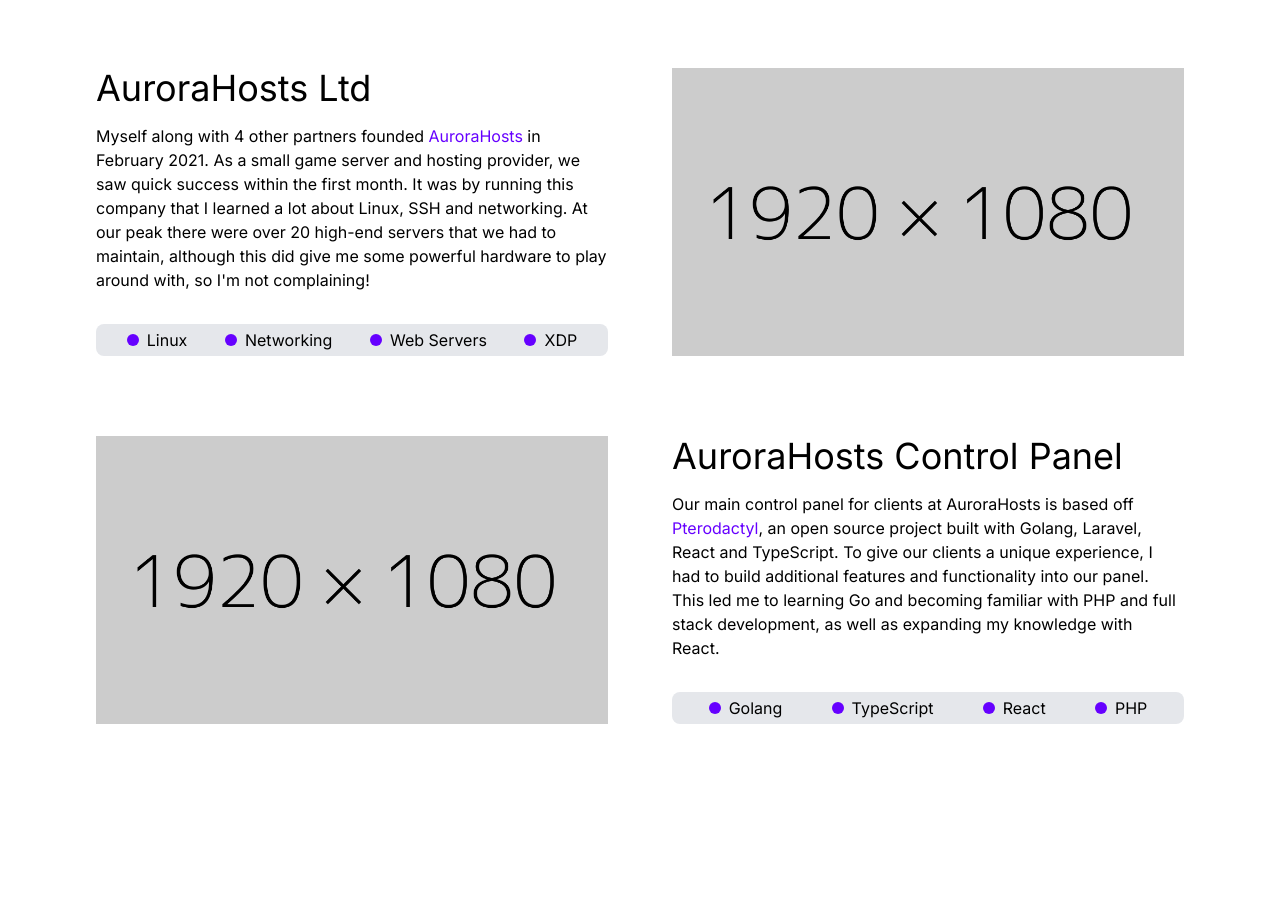
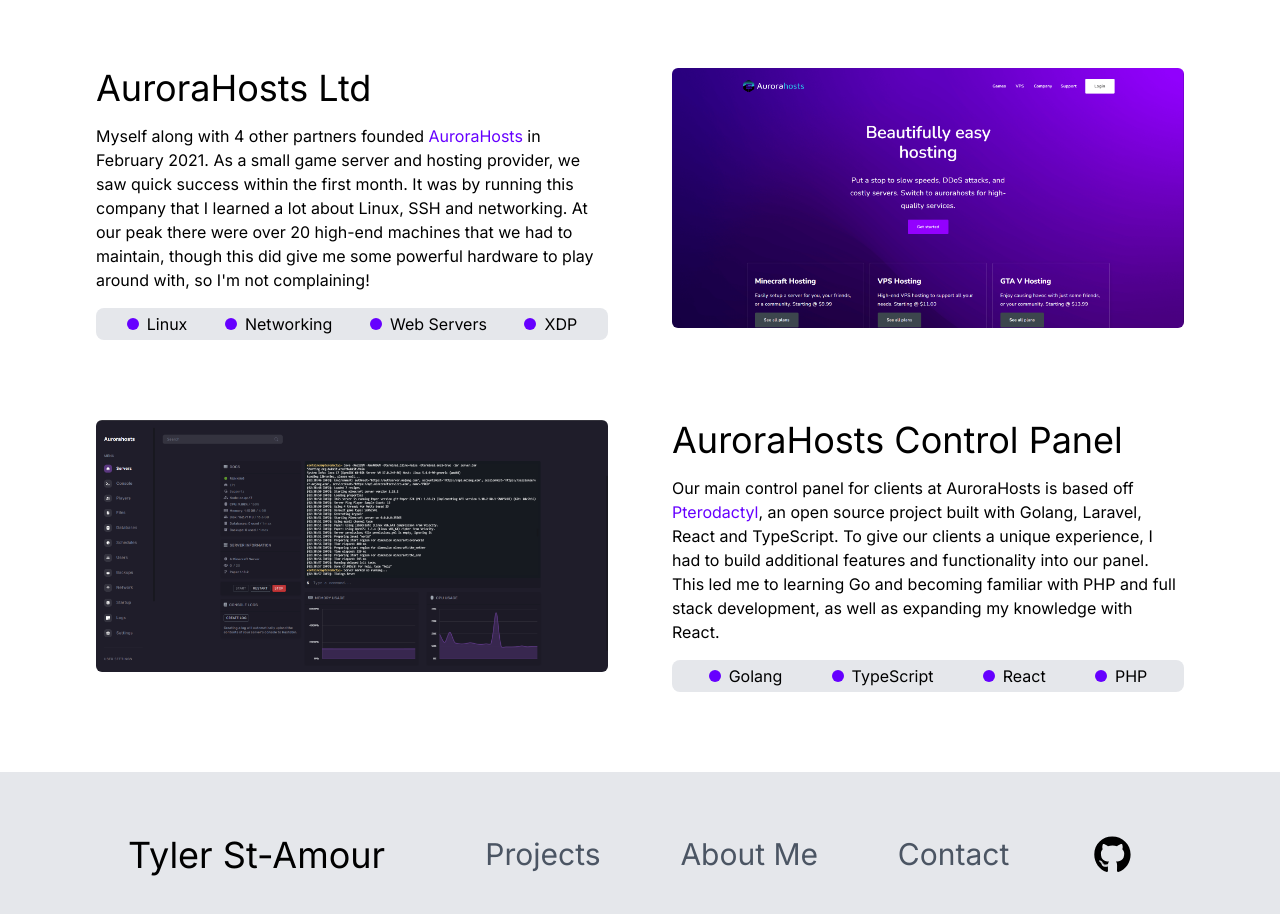
Before and after one commit to TylerStAmour/tyler.st, a React (Vite) app: page / in a window 1280 px wide. Shown: the part 1320-2234 px from the top of the page. Before the commit the page ends 2092 px from the top, so only its background shows below. Built offline with nearby package versions, Linux system fonts and the light colour scheme.

Commit message:
Added footer and project images

```diff
--- a/src/components/sections/Footer.tsx
+++ b/src/components/sections/Footer.tsx
@@ -1,5 +1,34 @@
-export default () => (
-    <div className={"bg-gray-200"}>
+import {Link} from "react-router-dom";
+import {FontAwesomeIcon} from "@fortawesome/react-fontawesome";
+import {faGithub} from "@fortawesome/free-brands-svg-icons";
+import {useState} from "react";
 
-    </div>
-)
+export default () => {
+    const [hover, setHover] = useState(false)
+    return (
+        <div className={"grid grid-cols-6 bg-gray-200 pt-12 pb-16 pl-8 pr-8 sm:pl-32 sm:pr-32"}>
+            <div className={"flex col-span-2 items-center"}>
+                <p className={"text-4xl"}>Tyler St-Amour</p>
+            </div>
+            <div className={"flex flex-row col-span-4 p-4 justify-between text-3xl text-gray-600"}>
+                <div className={"hover:text-secondary hover:-translate-y-0.5 duration-300"}>
+                    <Link to={"/projects"}>Projects</Link>
+                </div>
+                <div className={"hover:text-secondary hover:-translate-y-0.5 duration-300"}>
+                    <Link to={"/about"}>About Me</Link>
+                </div>
+                <div className={"hover:text-secondary hover:-translate-y-0.5 duration-300"}>
+                    <Link to={"/contact"}>Contact</Link>
+                </div>
+                <a href={"https://github.com/TylerStAmour"}
+                   target={"_blank"}
+                   className={"transition hover:-translate-y-0.5 duration-500"}
+                   onMouseEnter={() => setHover(true)} onMouseLeave={() => setHover(false)}>
+                    <FontAwesomeIcon icon={faGithub} fixedWidth size={"lg"}
+                                     color={hover ? "#6600FF" : "black"}
+                                     className={"duration-500 transition"}/>
+                </a>
+            </div>
+        </div>
+    )
+}
--- a/src/components/sections/Projects.tsx
+++ b/src/components/sections/Projects.tsx
@@ -12,8 +12,8 @@
                         <a className={"text-secondary"} href={"https://aurorahosts.com/"} target={"_blank"}> AuroraHosts </a>
                         in February 2021. As a small game server and hosting provider, we saw quick success within
                         the first month. It was by running this company that I learned a lot about Linux, SSH and
-                        networking. At our peak there were over 20 high-end servers that we had to maintain,
-                        although this did give me some powerful hardware to play around with, so I'm not complaining!
+                        networking. At our peak there were over 20 high-end machines that we had to maintain,
+                        though this did give me some powerful hardware to play around with, so I'm not complaining!
                     </p>
                 </div>
                 <div className={"grid grid-cols-2 gap-2 sm:flex sm:justify-around sm:flex-row p-1 pl-4 pr-4 rounded-lg bg-gray-200"}>
@@ -35,15 +35,10 @@
                     </div>
                 </div>
             </div>
-
-            <div>
-                <img src={"/illustrations/1920x1080placeholder.png"}/>
-            </div>
+            <img className={"rounded-md"} src={"/illustrations/aurora.png"}/>
         </div>
         <div className={"flex flex-col-reverse sm:grid sm:grid-cols-2 mt-20 gap-16 mb-12"}>
-            <div>
-                <img src={"/illustrations/1920x1080placeholder.png"}/>
-            </div>
+            <img className={"rounded-md"} src={"/illustrations/panel.png"}/>
             <div className={"flex flex-col grow justify-between"}>
                 <div className={"flex flex-col mb-4"}>
                     <p className={"text-4xl mb-4"}>AuroraHosts Control Panel</p>
--- a/src/pages/Home.tsx
+++ b/src/pages/Home.tsx
@@ -19,7 +19,8 @@
 import About from "../components/sections/About";
 
 export default () => (
-    <div className={"ml-8 mr-8 sm:ml-24 sm:mr-24"}>
+    <>
+        <div className={"pl-8 pr-8 sm:pl-24 sm:pr-24 mb-20"}>
             <div className={"mt-10 mb-14 sm:mb-28"}>
                 <Navigation/>
             </div>
@@ -48,6 +49,9 @@
             </div>
             <p className={"text-4xl text-center"}>Some highlighted projects</p>
             <Projects/>
+        </div>
+        <div>
             <Footer/>
         </div>
+    </>
 )
```
Also changed, not shown: public/illustrations/aurora.png (added), public/illustrations/panel.png (added). Lines whose indentation alone changed are shown as unchanged.
